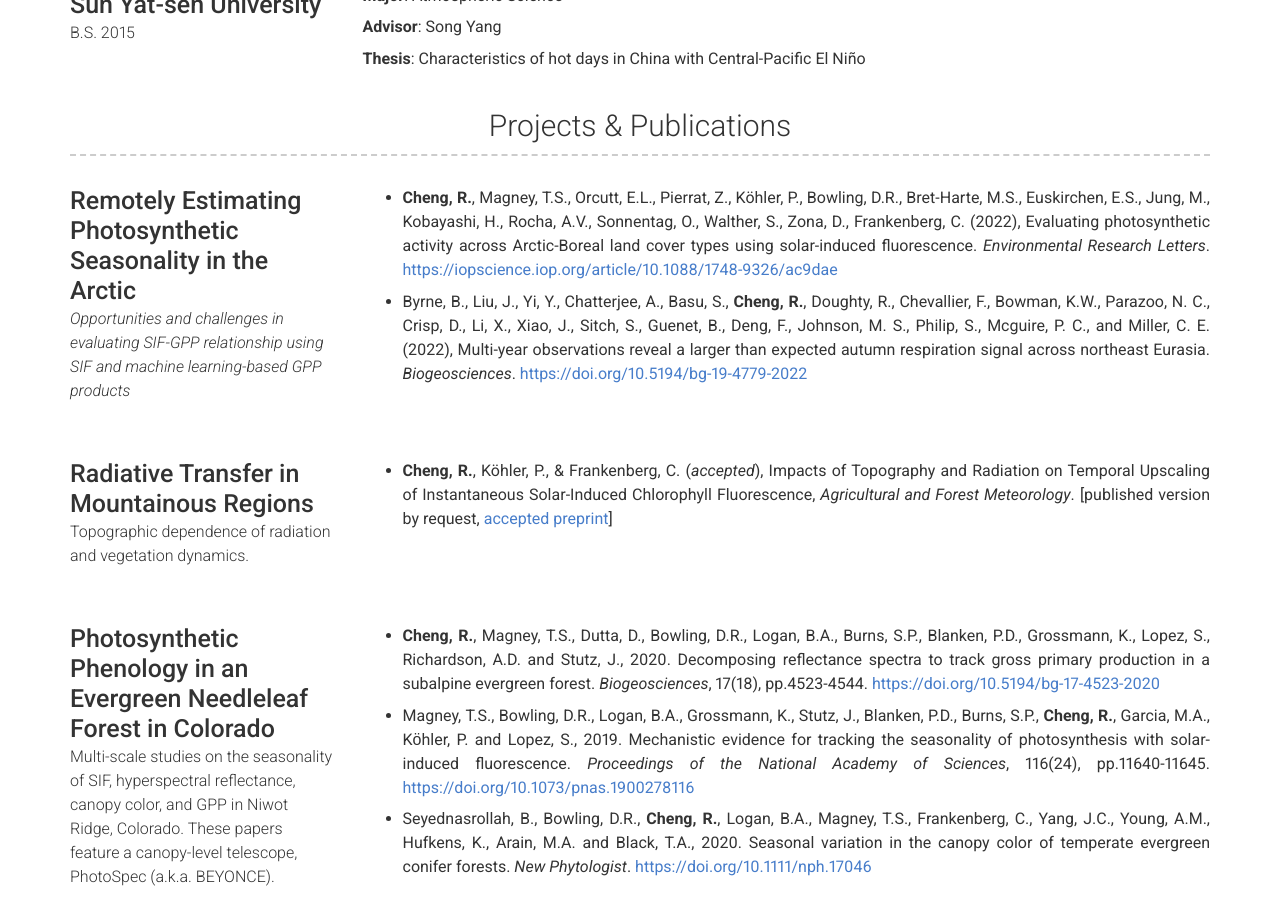
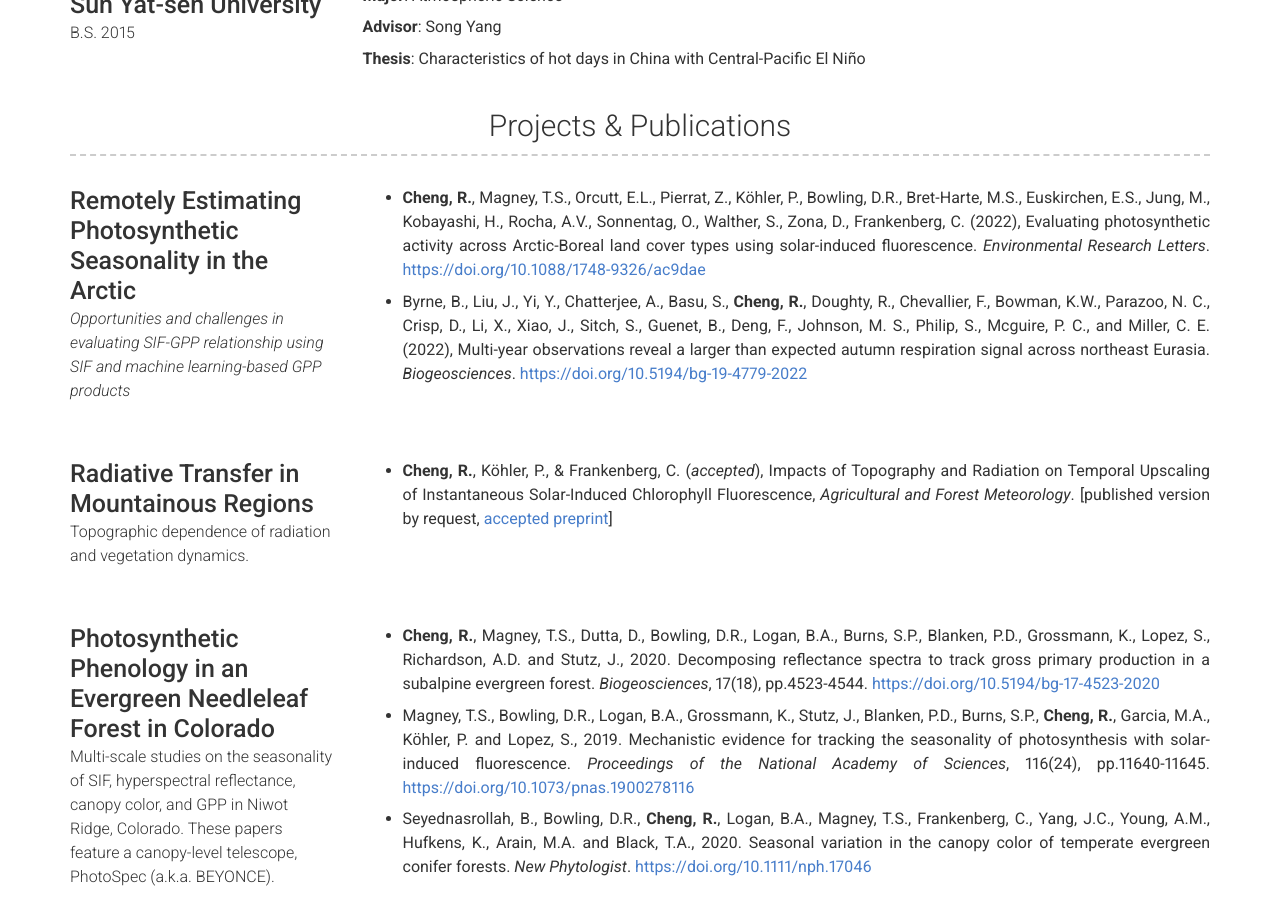
Before and after one commit to ruillercoaster/ruillercoaster.github.io, a Jekyll site: the page built from index.md, in a window 1280 px wide and 900 px high, scrolled down 1251 px. Built offline with Jekyll 4.4.1, drawn with Linux system fonts in a browser that asks for light colours; nearby versions of some CDN libraries; a script that is not in the unit is left out.

Commit message:
update ERL doi

```diff
--- a/_config.yml
+++ b/_config.yml
@@ -136,7 +136,7 @@ content:
         caption: |+
           <em> Opportunities and challenges in evaluating SIF-GPP relationship using SIF and machine learning-based GPP products  </em>
         description: | # this will include new lines to allow paragraphs
-          * **Cheng, R.**, Magney, T.S., Orcutt, E.L., Pierrat, Z., Köhler, P., Bowling, D.R., Bret-Harte, M.S., Euskirchen, E.S., Jung, M., Kobayashi, H., Rocha, A.V., Sonnentag, O., Walther, S., Zona, D., Frankenberg, C.  (2022), Evaluating photosynthetic activity across Arctic-Boreal land cover types using solar-induced fluorescence. <em>Environmental Research Letters</em>. [https://iopscience.iop.org/article/10.1088/1748-9326/ac9dae](https://iopscience.iop.org/article/10.1088/1748-9326/ac9dae)
+          * **Cheng, R.**, Magney, T.S., Orcutt, E.L., Pierrat, Z., Köhler, P., Bowling, D.R., Bret-Harte, M.S., Euskirchen, E.S., Jung, M., Kobayashi, H., Rocha, A.V., Sonnentag, O., Walther, S., Zona, D., Frankenberg, C.  (2022), Evaluating photosynthetic activity across Arctic-Boreal land cover types using solar-induced fluorescence. <em>Environmental Research Letters</em>. [https://doi.org/10.1088/1748-9326/ac9dae](https://iopscience.iop.org/article/10.1088/1748-9326/ac9dae)
 
           * Byrne, B., Liu, J., Yi, Y., Chatterjee, A., Basu, S., **Cheng, R.**, Doughty, R., Chevallier, F., Bowman, K.W., Parazoo, N. C., Crisp, D., Li, X., Xiao, J., Sitch, S., Guenet, B., Deng, F., Johnson, M. S., Philip, S., Mcguire, P. C., and Miller, C. E. (2022), Multi-year observations reveal a larger than expected autumn respiration signal across northeast Eurasia. <em>Biogeosciences</em>. [https://doi.org/10.5194/bg-19-4779-2022](https://doi.org/10.5194/bg-19-4779-2022)
 
```
